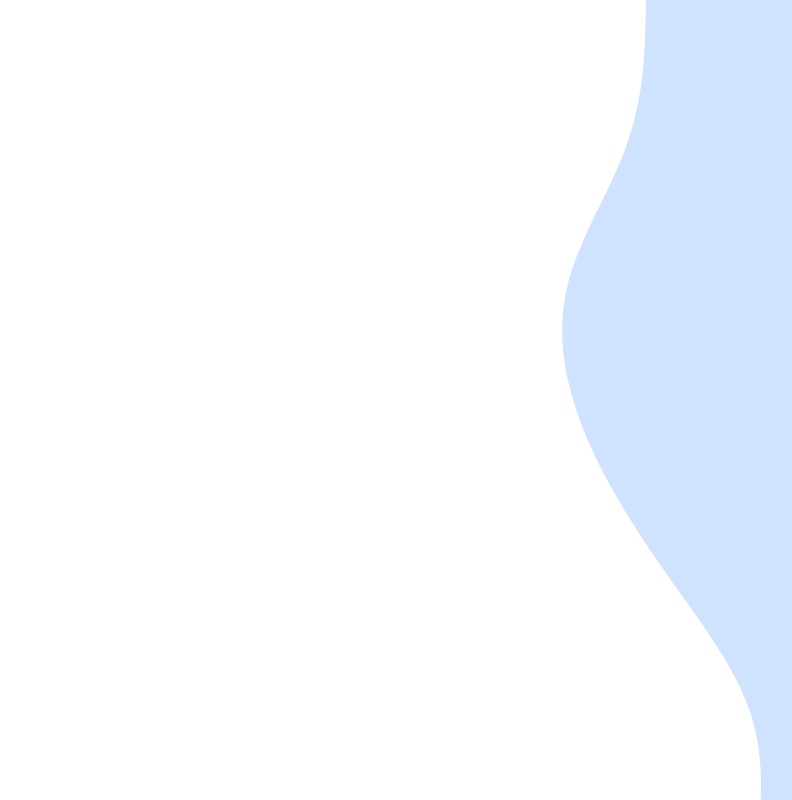
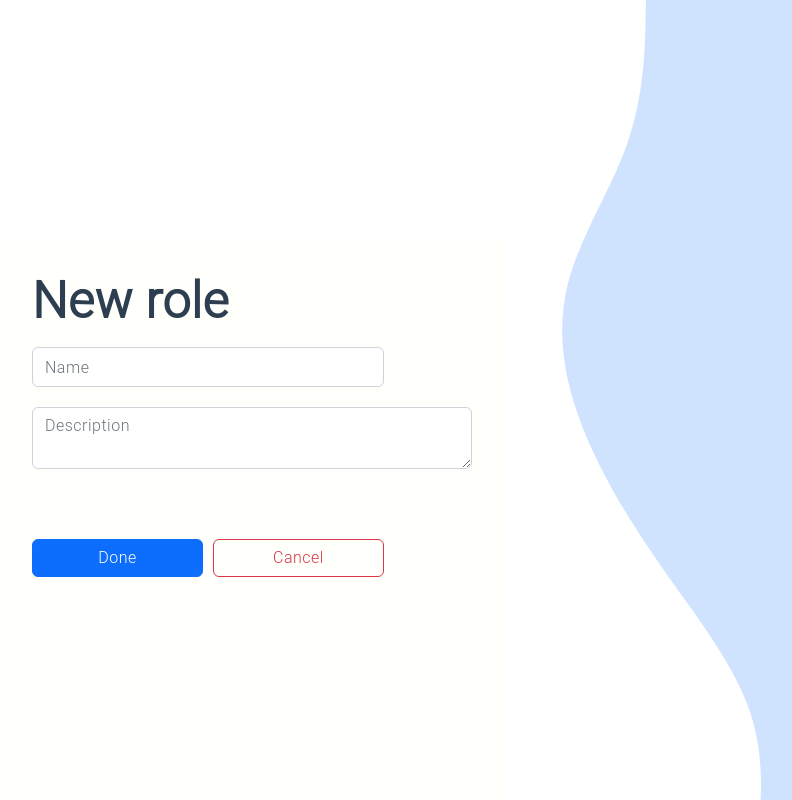
Before and after one commit to IcesiComputacionInternet/TallerFinal, a React (Vite) app in the folder frontend/: page /roles in a window 1280 px wide. Before the commit this address had no page. Shown: the whole page, without its empty margins (68-860 px from the left). Built offline with nearby package versions, Linux system fonts and the light colour scheme; the HTML template or start-up script is replaced by a standard one.

Commit message:
Fixed details of different pages

```diff
--- a/frontend/src/App.tsx
+++ b/frontend/src/App.tsx
@@ -4,6 +4,7 @@ import { BrowserRouter, Navigate, Route, Routes } from "react-router-dom";
 import SignUp from "./components/SignUp";
 import CreateItem from "./components/CreateItem.tsx";
 import Orders from "./components/Orders.tsx";
+import Roles from "./components/Roles.tsx";
 // import Store from "./components/Store.tsx";
 // import NotFound from "./components/NotFound";
 
@@ -30,6 +31,7 @@ function App() {
                 {/*<Route path="/store" element={<Store />}></Route>*/}
                 <Route path="/newitem" element={<CreateItem />}></Route>
                 <Route path="/orders" element={<Orders />}></Route>
+                <Route path="/roles" element={<Roles />}></Route>
             </Routes>
         </BrowserRouter>
     );
--- a/frontend/src/components/CreateItem.tsx
+++ b/frontend/src/components/CreateItem.tsx
@@ -127,9 +127,8 @@ const CreateItem = () => {
                         onChange={(event) => setStock(event.target.value)}
                     />
                 </div>
-                <div className="col-md-6">
-                    <input
-                        type="text"
+                <div className="col-md-11">
+                    <textarea
                         className="form-control"
                         placeholder="Description"
                         value={description}
@@ -142,11 +141,11 @@ const CreateItem = () => {
                         <option>...</option>
                     </select>
                 </div>
-                <div className="button-cont-item">
-                    <button className="btn btn-primary">Done</button>
-                    <button className="btn btn-outline-danger" onClick={cancelNewItem}>Cancel</button>
                 </div>
-                </div>
+            <div className="button-cont-item">
+                <button className="btn btn-primary">Done</button>
+                <button className="btn btn-outline-danger" onClick={cancelNewItem}>Cancel</button>
+        </div>
         </form>
         </body>
     );
--- a/frontend/src/components/Login.tsx
+++ b/frontend/src/components/Login.tsx
@@ -76,9 +76,6 @@ const Login = ({ setLogin }: Props) => {
                 </div>
                 <button className="btn btn-primary">
                     Log In
-                    <div className="arrow-wrapper" >
-                        <div className="arrow"></div>
-                    </div>
                 </button>
 
                 <div className="divider">
--- a/frontend/src/components/Orders.tsx
+++ b/frontend/src/components/Orders.tsx
@@ -28,7 +28,7 @@ function Orders(){
                     </h1>
                     {orders.length > 0 ? (
                         <div className="table-responsive">
-                            <table className="table table-bordered mx-auto mt-3 table-hover" style={{ width: "80%" }}>
+                            <table className="table table-bordered mx-auto mt-3 table-striped" style={{ width: "80%" }}>
                                 <thead >
                                 <tr>
                                     <th>User</th>
--- a/frontend/src/components/Roles.tsx
+++ b/frontend/src/components/Roles.tsx
@@ -0,0 +1,78 @@
+// @ts-ignore
+import React, { useState } from "react";
+// import axios from "axios";
+// import { NavigateFunction, useNavigate } from "react-router-dom";
+import '../style/form.css'
+
+const baseUrl = "http://localhost:8080";
+
+
+const Roles = () => {
+    const [roleName, setRoleName] = useState("");
+    const [roleDescription, setRoleDescription] = useState("");
+    // const navigation : NavigateFunction = useNavigate();
+
+    // const handleSubmit = async (event: any) => {
+    //     event.preventDefault();
+    //
+    //     try {
+    //         const { data } = await axios.post(
+    //             baseUrl + "/token",
+    //             {
+    //                 username,
+    //                 password,
+    //             },
+    //             {
+    //                 headers: {
+    //                     "Access-Control-Allow-Origin": baseUrl,
+    //                 },
+    //             }
+    //         );
+    //         if (data.token) {
+    //             localStorage.setItem("jwt", data.token);
+    //             localStorage.setItem("userEmail", username);
+    //             setLogin();
+    //             navigation("/");
+    //         }
+    //     } catch (error) {
+    //         alert("Invalid username or password")
+    //         navigation("/*");
+    //     }
+    //
+    // };
+
+    return (
+        <body>
+        <div className="container">
+            <form className="login-form">
+                <h3>New role</h3>
+                <div className="form-group">
+                    <input required
+                           type="text"
+                           className="form-control"
+                           placeholder="Name"
+                           value={roleName}
+                           onChange={(event) => setRoleName(event.target.value)}
+                    />
+                </div>
+                <div className="form-group">
+                    <textarea required
+                           className="form-control"
+                           placeholder="Description"
+                           value={roleDescription}
+                           onChange={(event) => setRoleDescription(event.target.value)}
+                    />
+                </div>
+                <div className="button-container">
+                    <button className="btn btn-primary">Done</button>
+                    <button className="btn btn-outline-danger" >Cancel</button>
+                </div>
+            </form>
+        </div>
+        </body>
+    );
+};
+
+
+
+export default Roles;
--- a/frontend/src/components/SignUp.tsx
+++ b/frontend/src/components/SignUp.tsx
@@ -56,7 +56,7 @@ const SignUp = () => {
                     </div>
                     <div className="form-group">
                         <input required
-                            type="number"
+                            type="tel"
                             className="form-control"
                             placeholder="Phone Number"
                             value={phoneNumber}
--- a/frontend/src/style/form.css
+++ b/frontend/src/style/form.css
@@ -41,18 +41,17 @@ body {
 .new-item{
     width: 800px;
     margin-left: 300px;
-    margin-top: 90px;
+    margin-top: 50px;
     top: 80%;
     left: 50%;
 }
 
-.row > * {
+.row * {
     flex-shrink: 0;
-    width: 90%;
-    max-width: 100%;
-    padding-right: calc(var(--bs-gutter-x) * 0.5);
-    padding-left: calc(var(--bs-gutter-x) * 0.5);
-    margin-top: var(--bs-gutter-y);
+    width: 50%;
+    padding-right: 2px;
+    padding-left: 2px;
+    margin-top: 10px;
 }
 
 form *{
@@ -67,7 +66,7 @@ form h3{
     line-height: 52px;
     text-align: -webkit-left;
     margin-top: 5px;
-    margin-bottom: 20px;
+    margin-bottom: 5px;
 }
 
 .form-group {
@@ -130,7 +129,8 @@ button{
 }
 
 .button-cont-item{
+    margin-top: 25px;
     display: flex;
-    width: 50%;
+    width: 93%;
     gap: 15px;
 }
```
